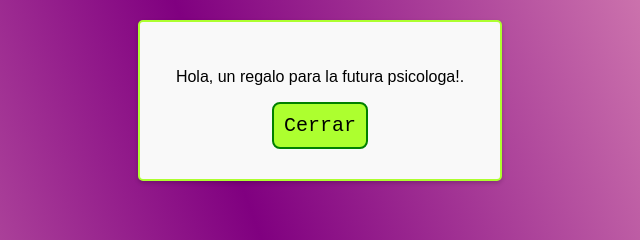
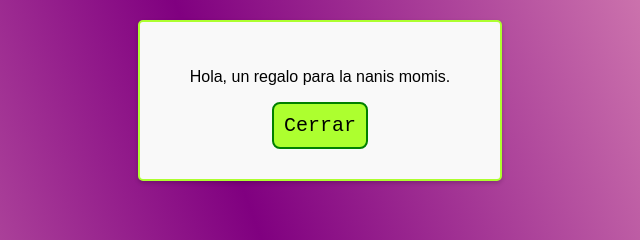
Before and after one commit to Appli-1/Web, a plain HTML site: page index.html in a window 1280 px wide. Both pictures are taken after a click on the button "Si me quieres dale aqui". Shown: the top 240 px of the page, 320-960 px from the left. Drawn offline with Linux system fonts and the light colour scheme; a web font is replaced by a local one.

Commit message:
Update index.html

```diff
--- a/index.html
+++ b/index.html
@@ -3,7 +3,7 @@
 <head>
     <meta charset="UTF-8">
     <meta name="viewport" content="width=device-width, initial-scale=1.0">
-    <title> Regalo para la bb &lt;3</title>
+    <title> Regalo para la bonita &lt;3</title>
     <link rel="stylesheet" href="Css/style.css">
     <link rel="preconnect" href="https://fonts.googleapis.com">
     <link rel="preconnect" href="https://fonts.gstatic.com" crossorigin>
@@ -23,7 +23,7 @@
     <div class="Con-Emergente">
         <div id="resultado" class="cua">
             <p id="res">
-                Hola, un regalo para la futura psicologa!.
+                Hola, un regalo para la nanis momis.
             </p>
             <button id="BotonCerrar" class="Button">Cerrar</button>
         </div>
```
